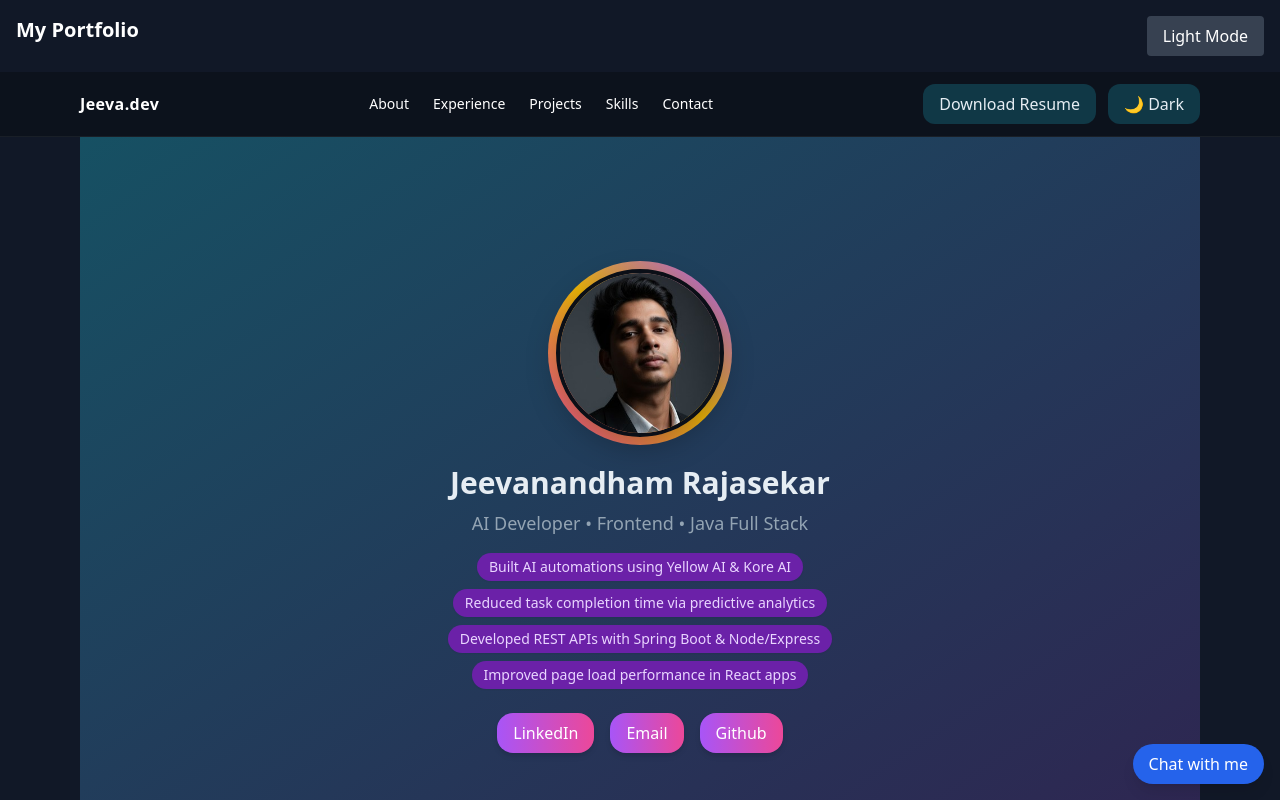
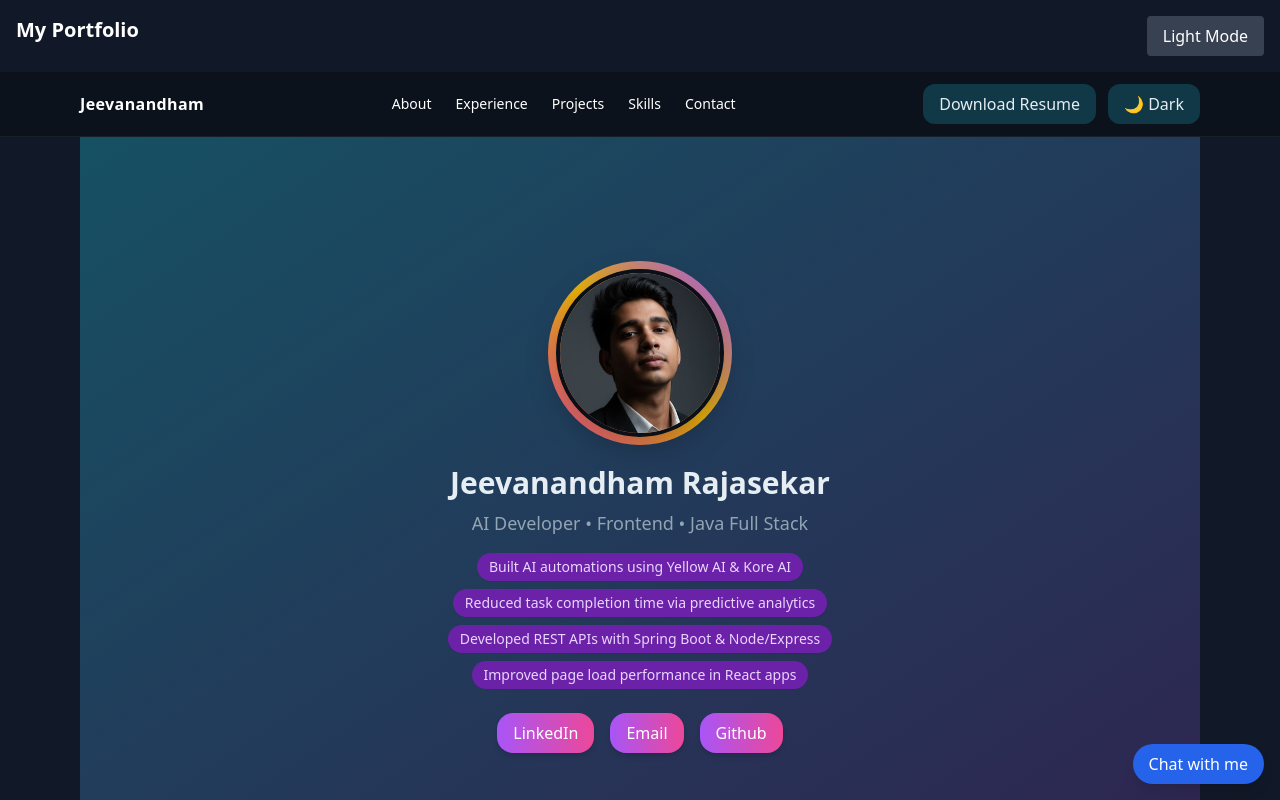
Before and after one commit to JeevaJ35/My_Profile, a React (Vite) app in the folder client/: page / in a window 1280 px wide. Shown: the top 800 px of the page. Built offline with nearby package versions, Linux system fonts and the light colour scheme.

Commit message:
Update Navbar.jsx

```diff
--- a/client/src/components/Navbar.jsx
+++ b/client/src/components/Navbar.jsx
@@ -13,7 +13,7 @@ const Navbar = () => {
   return (
     <header className="sticky top-0 z-40 backdrop-blur bg-background/60 border-b border-white/5">
       <nav className="container flex items-center justify-between h-16">
-        <a href="#" className="font-semibold tracking-wide">Jeeva.dev</a>
+        <a href="#" className="font-semibold tracking-wide">Jeevanandham</a>
         <ul className="hidden md:flex gap-6 text-sm">
           {items.map(i => (
             <li key={i.href}><a className="hover:text-accent" href={i.href}>{i.label}</a></li>
```
